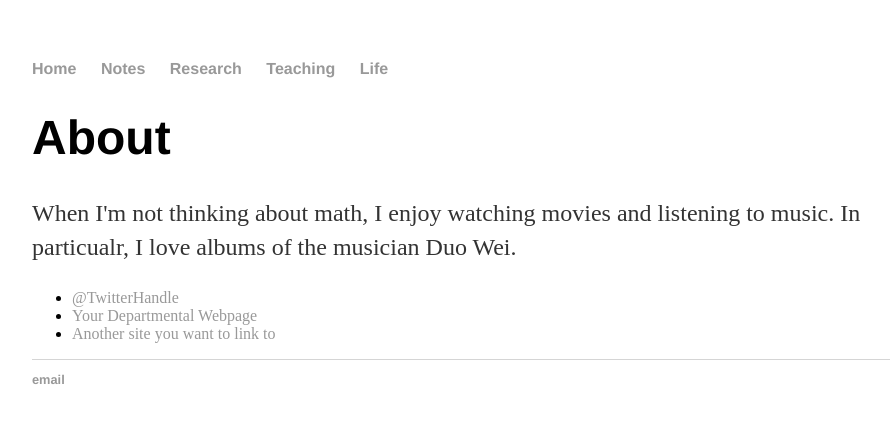
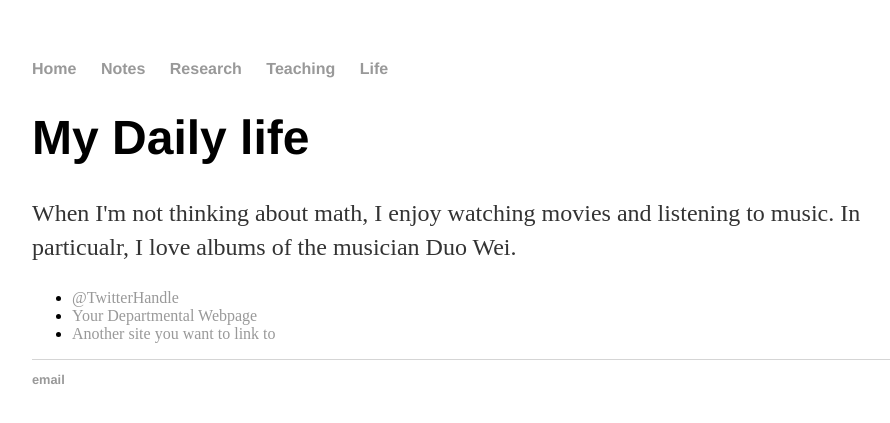
Before and after one commit to Junmathwang/junmathwang.github.io, a Jekyll site: the page built from life/index.html, in a window 1280 px wide. Shown: the top 423 px of the page, without its empty margins (160-1050 px from the left). Built offline with Jekyll 4.4.1, drawn with Linux system fonts in a browser that asks for light colours.

Commit message:
Update index.html

```diff
--- a/life/index.html
+++ b/life/index.html
@@ -4,7 +4,7 @@ title: Daily life of Jun Wang
 ---
 
 		<div class="life">
-			<h1>About</h1>
+			<h1>My Daily life</h1>
 			<p>When I'm not thinking about math, I enjoy watching movies and listening to music. In particualr, I love albums of the musician Duo Wei.
 
 			<ul class="contacts">
```
